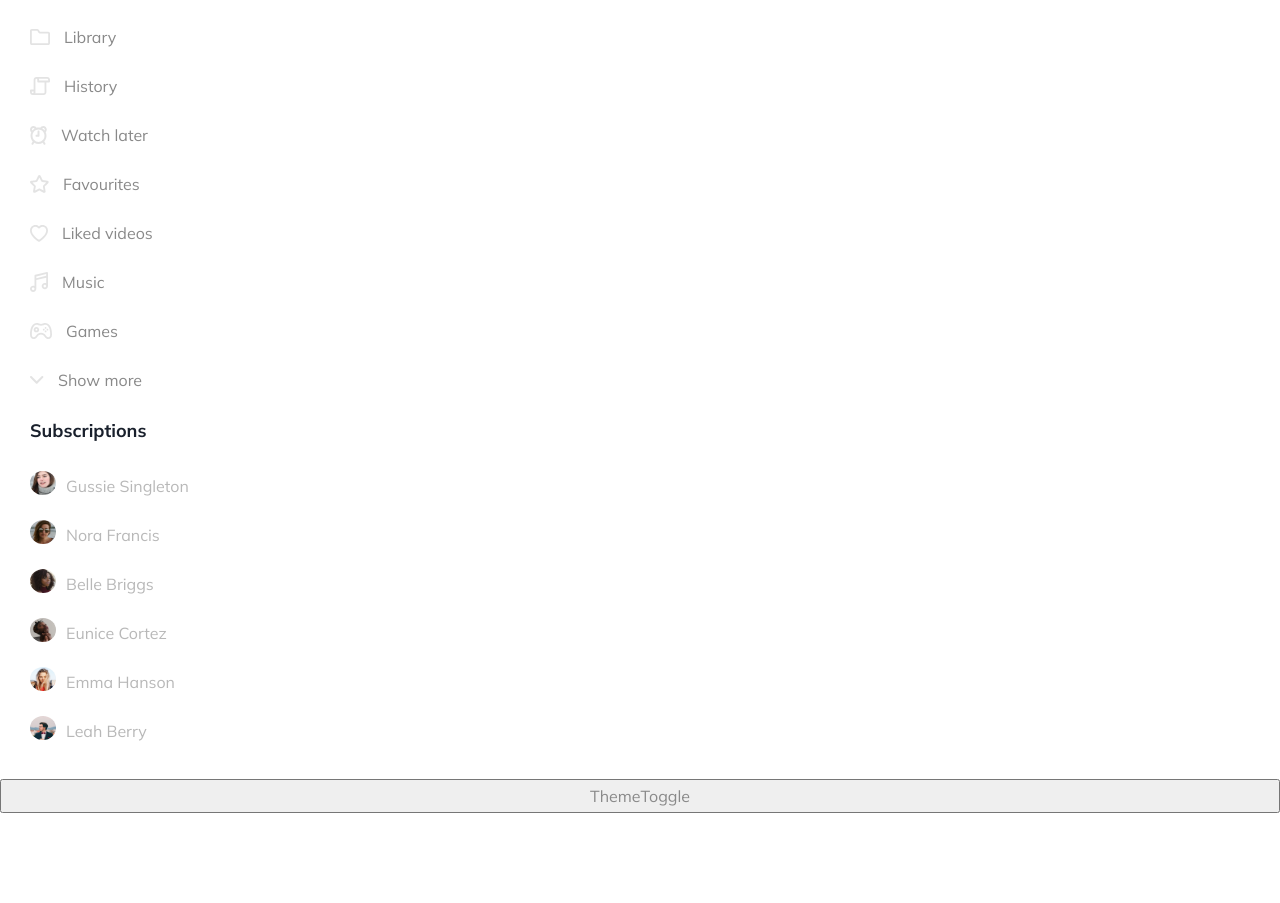
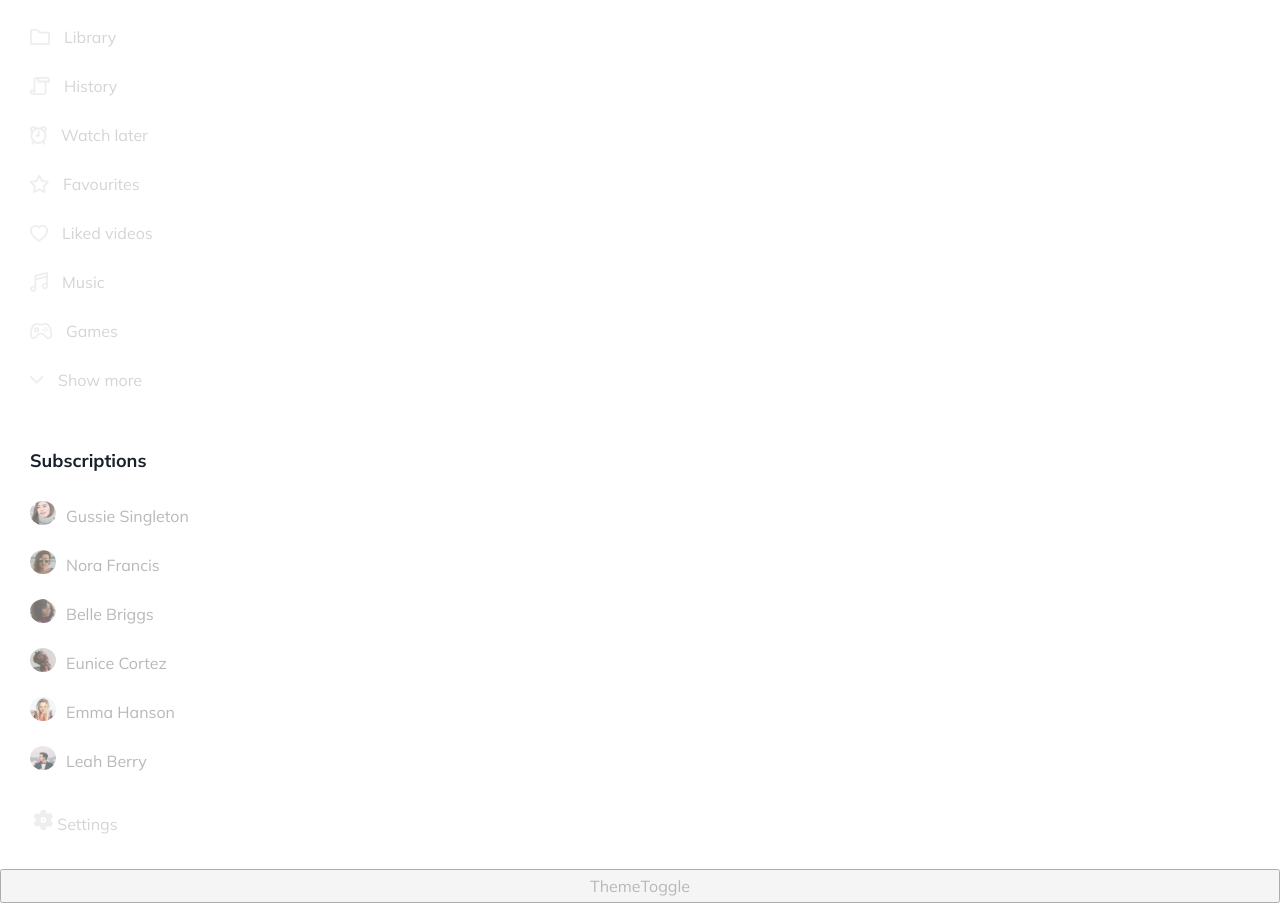
Before and after one commit to dzlek/yt-redesign, a React (Create React App) app: page / in a window 1280 px wide. Shown: the part 520-1423 px from the top of the page. Before the commit the page ends 1333 px from the top, so only its background shows below. Built offline with nearby package versions, Linux system fonts and the light colour scheme.

Commit message:
feat: add sidebar

```diff
--- a/src/components/navbar/Navbar.tsx
+++ b/src/components/navbar/Navbar.tsx
@@ -1,4 +1,4 @@
-import { FC } from 'react'
+import { FC, useContext } from 'react'
 import './navbar.scss'
 import {
   ChevronIcon,
@@ -14,27 +14,74 @@ import {
   WatchLaterIcon,
 } from '../../icons'
 import { Link } from 'react-router-dom'
+import { ThemeContext } from '../../context/ThemeContext'
 
 const Navbar: FC = () => {
+  const { lightTheme } = useContext(ThemeContext)
+
   const menuItems = [
-    { icon: <HomeIcon />, text: 'Home', path: '/' },
-    { icon: <TrendingIcon />, text: 'Trending', path: '/' },
-    { icon: <SubscriptionsIcon />, text: 'Subscriptions', path: '/' },
-    { icon: <LibraryIcon />, text: 'Library', path: '/' },
-    { icon: <HistoryIcon />, text: 'History', path: '/history' },
-    { icon: <WatchLaterIcon />, text: 'Watch later', path: '/' },
-    { icon: <FavouritesIcon />, text: 'Favourites', path: '/' },
-    { icon: <LikedVideosIcon />, text: 'Liked videos', path: '/' },
-    { icon: <MusicIcon />, text: 'Music', path: '/' },
-    { icon: <GamesIcon />, text: 'Games', path: '/' },
-    { icon: <ChevronIcon />, text: 'Show more', path: '/' },
+    {
+      icon: lightTheme ? <HomeIcon /> : <HomeIcon opacity={0.8} />,
+      text: 'Home',
+      path: '/',
+    },
+    {
+      icon: lightTheme ? <TrendingIcon /> : <TrendingIcon opacity={0.8} />,
+      text: 'Trending',
+      path: '/',
+    },
+    {
+      icon: lightTheme ? <SubscriptionsIcon /> : <SubscriptionsIcon opacity={0.8} />,
+      text: 'Subscriptions',
+      path: '/',
+    },
+    {
+      icon: lightTheme ? <LibraryIcon /> : <LibraryIcon opacity={0.8} />,
+      text: 'Library',
+      path: '/',
+    },
+    {
+      icon: lightTheme ? <HistoryIcon /> : <HistoryIcon opacity={0.8} />,
+      text: 'History',
+      path: '/history',
+    },
+    {
+      icon: lightTheme ? <WatchLaterIcon /> : <WatchLaterIcon opacity={0.8} />,
+      text: 'Watch later',
+      path: '/',
+    },
+    {
+      icon: lightTheme ? <FavouritesIcon /> : <FavouritesIcon opacity={0.8} />,
+      text: 'Favourites',
+      path: '/',
+    },
+    {
+      icon: lightTheme ? <LikedVideosIcon /> : <LikedVideosIcon opacity={0.8} />,
+      text: 'Liked videos',
+      path: '/',
+    },
+    {
+      icon: lightTheme ? <MusicIcon /> : <MusicIcon opacity={0.8} />,
+      text: 'Music',
+      path: '/',
+    },
+    {
+      icon: lightTheme ? <GamesIcon /> : <GamesIcon opacity={0.8} />,
+      text: 'Games',
+      path: '/',
+    },
+    {
+      icon: lightTheme ? <ChevronIcon /> : <ChevronIcon opacity={0.8} />,
+      text: 'Show more',
+      path: '/',
+    },
   ]
 
   return (
     <div className="navbarWrapper">
       <ul className="navbarList">
         {menuItems.map((item, index) => (
-          <li key={index}>
+          <li key={'nav' + index}>
             <Link to={item.path} className="navbarLink">
               {item.icon}
               <p>{item.text}</p>
--- a/src/components/sidebar/Sidebar.tsx
+++ b/src/components/sidebar/Sidebar.tsx
@@ -1,12 +1,22 @@
 import { FC } from 'react'
 import Subscriptions from '../subscriptions/Subscriptions'
 import Navbar from '../navbar/Navbar'
+import { SettingIcon } from '../../icons'
+import { Link } from 'react-router-dom'
+import './sidebar.scss'
 
 const Sidebar: FC = () => {
   return (
-    <div className="sidebar">
+    <div className="sidebarWrapper">
       <Navbar />
       <Subscriptions />
+
+      <div className="settingsLink">
+        <Link to="/">
+          <SettingIcon />
+          <span> Settings</span>
+        </Link>
+      </div>
     </div>
   )
 }
--- /dev/null
+++ b/src/components/sidebar/sidebar.scss
@@ -0,0 +1,13 @@
+.sidebarWrapper {
+  display: flex;
+  flex-direction: column;
+}
+
+.settingsLink {
+  display: flex;
+  justify-content: flex-start;
+  align-items: center;
+  margin-top: 30px;
+  margin-left: 34px;
+  margin-bottom: 30px;
+}
--- a/src/components/subscriptions/subscriptions.scss
+++ b/src/components/subscriptions/subscriptions.scss
@@ -1,7 +1,7 @@
 .subscriptionsWrapper {
   display: flex;
   flex-direction: column;
-  padding: 30px;
+  padding: 60px 30px 0 30px;
   justify-content: flex-start;
   gap: 29px;
 }
--- a/src/styles/_colors.scss
+++ b/src/styles/_colors.scss
@@ -11,7 +11,7 @@ $btn-primary-text: rgba(255, 255, 255, 1);
 /* Dark Theme Colors */
 $background-color-dark: rgb(0, 0, 0);
 
-$text-primary-dark: rgba(255, 255, 255, 1);
+$text-primary-dark: rgba(137, 137, 137, 1);
 $text-primary-hover-dark: rgba(255, 0, 0, 1);
 $text-secondary-dark: rgba(255, 255, 255, 1);
 
--- a/src/styles/index.scss
+++ b/src/styles/index.scss
@@ -21,6 +21,7 @@ label,
 a {
   @include typography($font-size-m, $font-weight-regular, $line-height-l);
   color: var(--text-primary);
+  opacity: 0.6;
 }
 
 h1,
--- a/src/styles/reset.scss
+++ b/src/styles/reset.scss
@@ -9,6 +9,7 @@
 body,
 a,
 p,
+span,
 h1,
 h2,
 h3,
```
